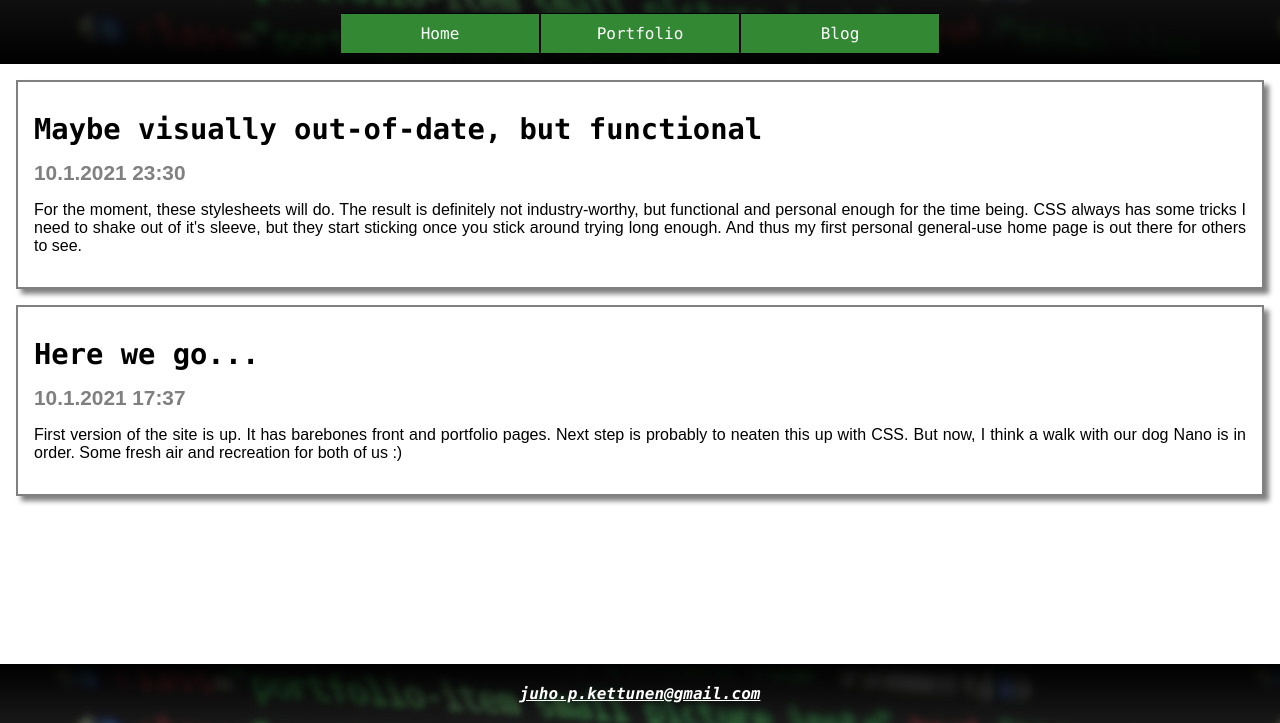
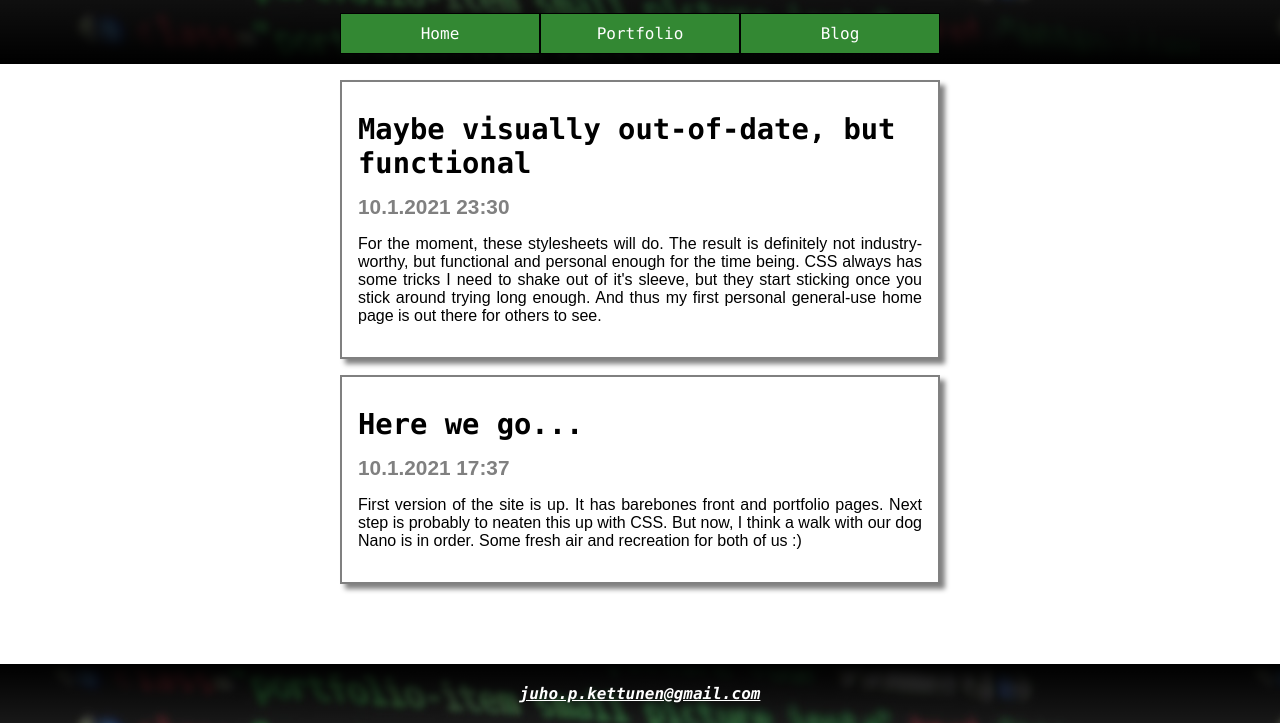
Before and after one commit to jupekett/jupekett.github.io, a plain HTML site: page blog.html in a window 1280 px wide. Shown: the part 77-800 px from the top of the page. Drawn offline with Linux system fonts and the light colour scheme.

Commit message:
Fix blog page margins

```diff
--- a/css/styles.css
+++ b/css/styles.css
@@ -128,7 +128,6 @@ nav a:hover {
 
 .content--home {
   margin: 0 auto;
-  padding: 0 0 2.5em 0;
   max-width: 600px;
 }
 
@@ -206,7 +205,8 @@ img {
 /* BLOGIN TYYLIT */
 
 .content--blog {
-  margin: 0 1em;
+  margin: 0 auto;
+  max-width: 600px;
 }
 
 .blog-post {
```
